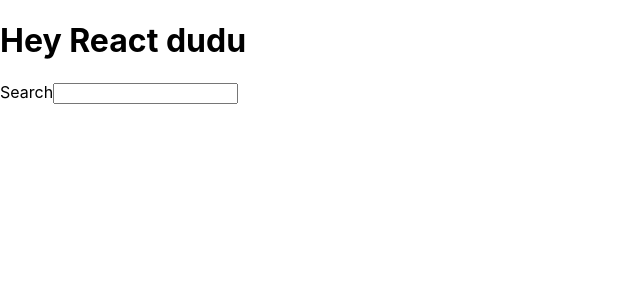
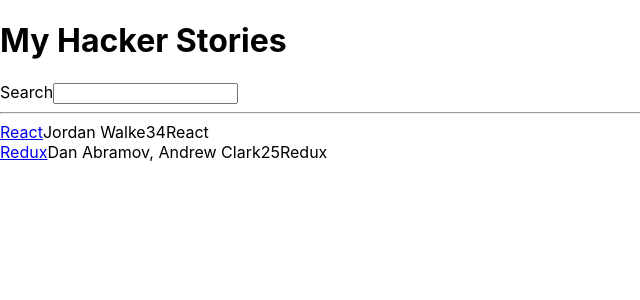
Before and after one commit to NicodemusDu/the-road-to-learn-react-practice, a React (Create React App) app: page / in a window 1280 px wide. Shown: the top 300 px of the page, without its empty margins (0-640 px from the left). Built offline with nearby package versions, Linux system fonts and the light colour scheme.

Commit message:
React中的列表

```diff
--- a/src/App.js
+++ b/src/App.js
@@ -1,24 +1,51 @@
 import logo from "./logo.svg";
 import "./App.css";
 
-const welcome = {
-    greeting: "Hey",
-    title: "React",
-};
-function getTitle(title) {
-    return title;
-}
+const list = [
+    {
+        title: "React",
+        url: "https://reactjs.org/",
+        author: "Jordan Walke",
+        num_comments: 3,
+        points: 4,
+        objectID: 0,
+    },
+    {
+        title: "Redux",
+        url: "https://redux.js.org/",
+        author: "Dan Abramov, Andrew Clark",
+        num_comments: 2,
+        points: 5,
+        objectID: 1,
+    },
+];
 function App() {
-    const title = "React LL";
     return (
         <div>
-            <h1>
-                {welcome.greeting} {welcome.title} {getTitle("dudu")}
-            </h1>
+            <h1>My Hacker Stories</h1>
+
             <label htmlfor="search">Search</label>
             <input id="search" type="text" />
+
+            <hr />
+            <List />
         </div>
     );
 }
 
+function List() {
+    return list.map(function (item) {
+        return (
+            <div key={item.objectIDj}>
+                <span>
+                    <a href={item.url}>{item.title}</a>
+                </span>
+                <span>{item.author}</span>
+                <span>{item.num_comments}</span>
+                <span>{item.points}</span>
+                {item.title}
+            </div>
+        );
+    });
+}
 export default App;
```
